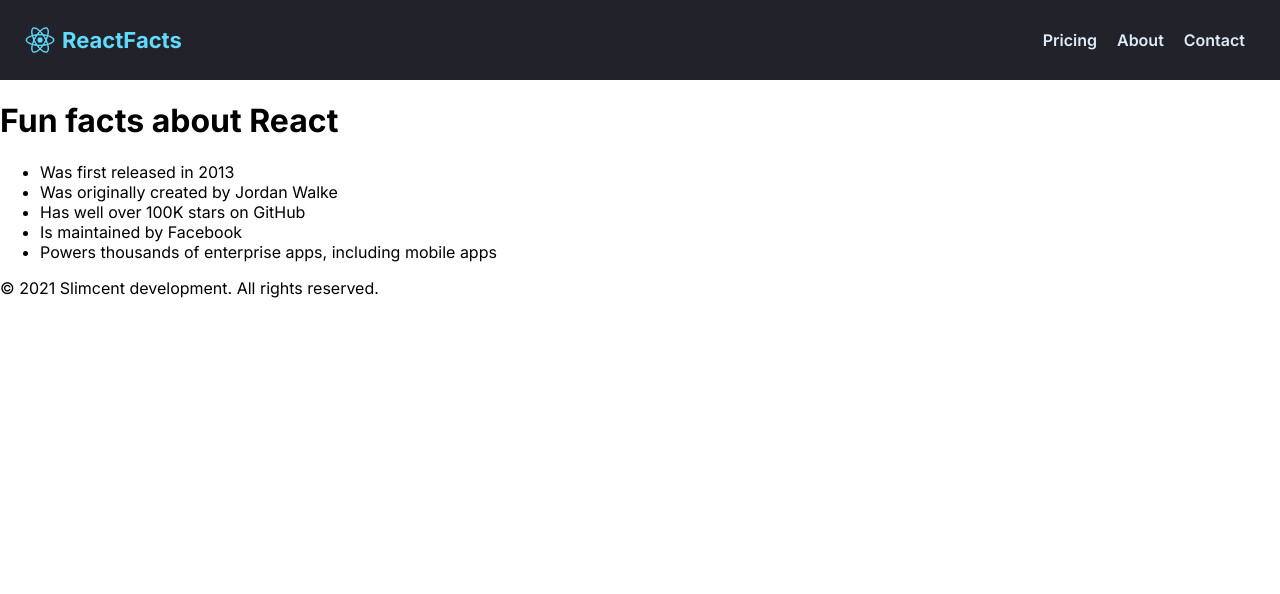
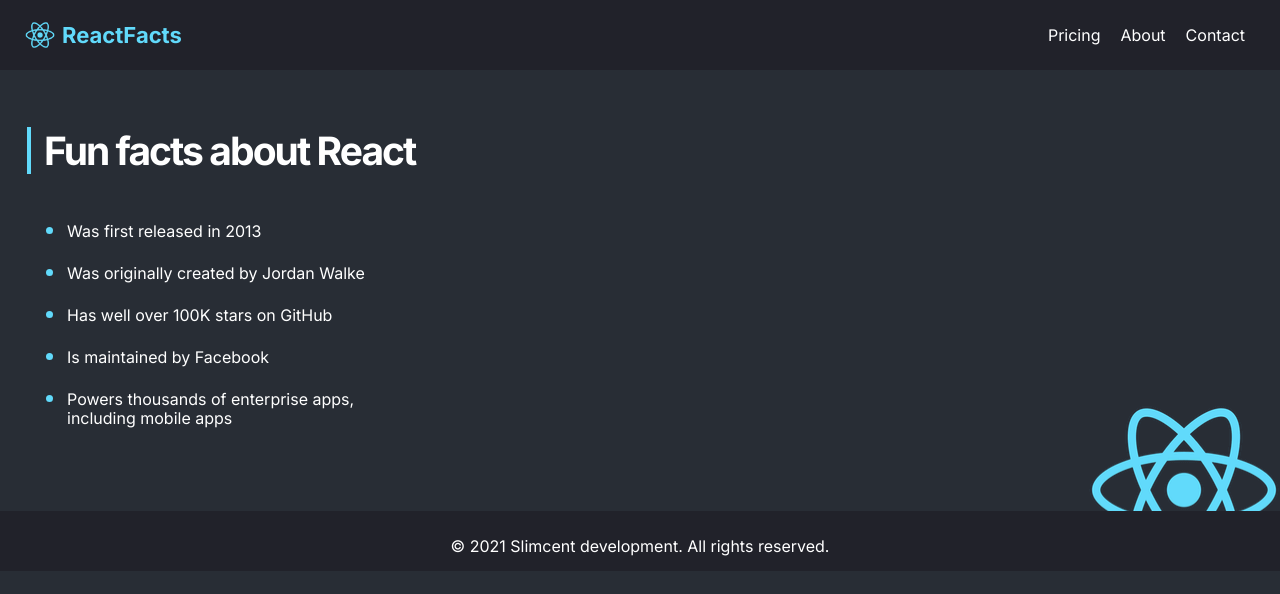
Before and after one commit to Slimcent/StaticPage, a React (Create React App) app: page / in a window 1280 px wide. Shown: the top 594 px of the page. Built offline with nearby package versions, Linux system fonts and the light colour scheme.

Commit message:
styled contents

```diff
--- a/src/App.css
+++ b/src/App.css
@@ -5,13 +5,15 @@
 body {
   margin: 0;
   font-family: Inter, sans-serif;
+  height: 100vh;
+  background-color: #282D35;
 }
 
 .nav{
   display: flex;
   align-items: center;
   background-color: #21222A;
-  height: 80px;
+  height: 70px;
   padding: 30px 25px;
 }
 
@@ -22,12 +24,21 @@ body {
 .nav-items {
   list-style: none;
   display: flex;
-  color: #DEEBF8;
-  font-weight: 600;
+  color: white;
+  /* color: #DEEBF8; */
+  font-weight: 400;
+  font-weight: 400;
 }
 
 .nav-items > li {
   padding: 10px;
+  cursor: pointer;
+}
+
+.nav-items > li:hover {
+  border-bottom: 2px solid #61DAFB;
+  transition: 1s;
+  font-size: 18px;
 }
 
 .nav--logo_text {
@@ -37,15 +48,49 @@ body {
   font-size: 22px;
 }
 
-.nav--title {
-  color: #DEEBF8;
-  font-weight: 600;
-}
-
 .nav--icon {
   height: 30px;
   width: 30px;
   margin-right: 7px;
+}
+
+.container{
+  padding: 57px 27px;
+  color: white;
+  background-image: url(./images/logo192.png);
+  background-repeat: no-repeat;
+  background-position: right 130%;
+}
+
+.content-title{
+  margin: 0;
+  font-size: 39px;
+  letter-spacing: -0.05em;
+  border-left: 4px solid #61DAFB;
+  padding-left: 13px;
+}
+
+.content-facts{
+  margin-top: 35px;
+  max-width: 400px;
+}
+
+.content-facts > li{
+  line-height: 19px;
+  padding-block: 10px;
+}
+
+.content-facts > li::marker{
+  font-size: 1.4rem;
+  color: #61DAFB;
+}
+
+footer{
+  color: white;
+  text-align: center;
+  background-color: #21222A;
+  height: 60px;
+  padding: 25px 25px;
 }
 
 .App-header {
--- a/src/components/Header.js
+++ b/src/components/Header.js
@@ -1,7 +1,9 @@
+import logo192 from '../images/logo192.png';
+
 export default function Header() {
     return (
         <nav className="nav">
-            <img src="./logo192.png" className="nav--icon"/>
+            <img src={logo192} className="nav--icon"/>
             <h3 className="nav--logo_text">ReactFacts</h3>
             <ul className="nav-items">
                 <li>Pricing</li>
--- a/src/components/content.js
+++ b/src/components/content.js
@@ -1,8 +1,8 @@
 export default function Content() {
     return (
-        <div>
-            <h1>Fun facts about React</h1>
-            <ul>
+        <div className="container">
+            <h1 className="content-title">Fun facts about React</h1>
+            <ul className="content-facts">
                 <li>Was first released in 2013</li>
                 <li>Was originally created by Jordan Walke</li>
                 <li>Has well over 100K stars on GitHub</li>
```
Also changed, not shown: src/images/logo12.png (added), src/images/logo512.png (added).
